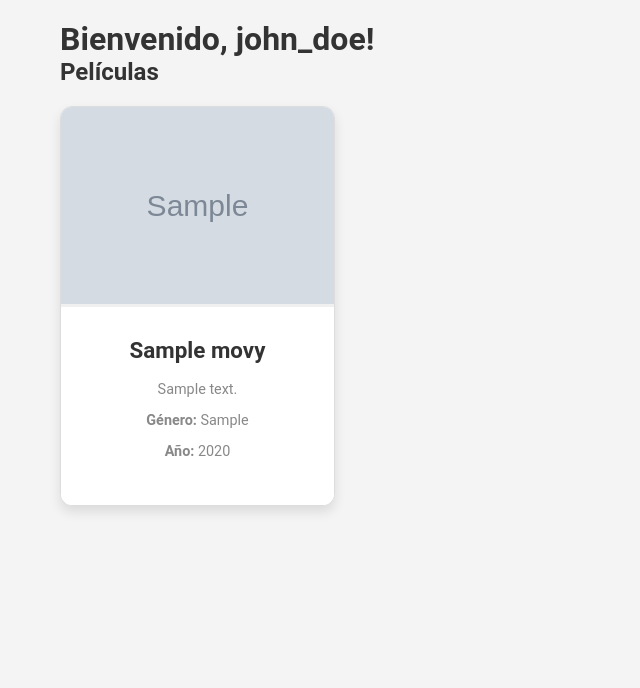
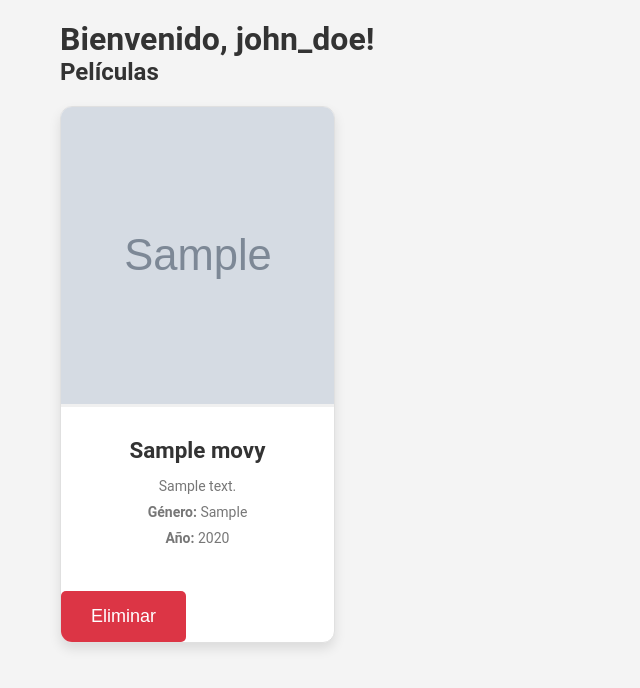
Before and after one commit to AstridLeal/ProyectoFinal_PopcornHour, a Flask app: page /dashboard in a window 1280 px wide. Shown: the part 59-747 px from the top of the page, without its empty margins (0-640 px from the left). Run offline with Flask 3, Linux system fonts and the light colour scheme; a user stored in the database is signed in; tables that the repository leaves empty hold one stand-in row (values such as "Sample post"); grey boxes marked "Sample" are stand-in pictures.

Commit message:
Proyecto mejorado y completado

```diff
--- a/routes.py
+++ b/routes.py
@@ -11,7 +11,14 @@ routes = Blueprint('routes', __name__)
 @routes.route('/')
 def index():
     movies = Movie.query.all()
-    return render_template('index.html', movies=movies)
+    movie_ratings = {}
+    for movie in movies:
+        comments = Comment.query.filter_by(movie_id=movie.id).all()
+        ratings = [comment.rating for comment in comments if comment.rating > 0]
+        average_rating = sum(ratings) / len(ratings) if ratings else 0
+        movie_ratings[movie.id] = average_rating
+
+    return render_template('index.html', movies=movies, movie_ratings=movie_ratings)
 
 # Ruta de registro
 @routes.route('/register', methods=['GET', 'POST'])
@@ -108,13 +115,24 @@ def dashboard():
         return redirect(url_for('routes.login'))
 
     movies = Movie.query.all()
-    return render_template('dashboard.html', movies=movies, username=session['username'], role=session['role'])
+    movie_ratings = {}
+    for movie in movies:
+        comments = Comment.query.filter_by(movie_id=movie.id).all()
+        ratings = [comment.rating for comment in comments if comment.rating > 0]
+        average_rating = sum(ratings) / len(ratings) if ratings else 0
+        movie_ratings[movie.id] = average_rating
+
+    return render_template('dashboard.html', movies=movies, movie_ratings=movie_ratings, username=session['username'], role=session['role'])
 
 # Ruta para ver detalles de una película
 @routes.route('/movie/<int:movie_id>', methods=['GET', 'POST'])
 def movie_detail(movie_id):
     movie = Movie.query.get_or_404(movie_id)
     comments = Comment.query.filter_by(movie_id=movie.id, parent_id=None).all()  # Solo comentarios principales
+
+    # Calcular el promedio de calificación
+    ratings = [comment.rating for comment in comments if comment.rating > 0]
+    average_rating = sum(ratings) / len(ratings) if ratings else 0
 
     if 'user_id' in session:
         user_role = session.get('role')
@@ -137,8 +155,21 @@ def movie_detail(movie_id):
             new_comment = Comment(movie_id=movie.id, user_id=session['user_id'], text=comment_text, rating=rating or 0, parent_id=parent_id)
             db.session.add(new_comment)
             db.session.commit()
-            flash('Comentario agregado exitosamente.', 'success')
+            flash('Comentario y calificación agregados exitosamente.', 'success')
 
             return redirect(url_for('routes.movie_detail', movie_id=movie.id))
 
-    return render_template('movie_details.html', movie=movie, comments=comments)
+    return render_template('movie_details.html', movie=movie, comments=comments, average_rating=average_rating, user_id=session.get('user_id'))
+
+# Ruta para eliminar una película (solo para moderadores)
+@routes.route('/delete_movie/<int:movie_id>', methods=['POST'])
+def delete_movie(movie_id):
+    if 'user_id' not in session or session.get('role') != 'moderator':
+        flash('No tienes permisos para eliminar películas.', 'danger')
+        return redirect(url_for('routes.dashboard'))
+
+    movie = Movie.query.get_or_404(movie_id)
+    db.session.delete(movie)
+    db.session.commit()
+    flash(f'Película "{movie.title}" eliminada exitosamente.', 'success')
+    return redirect(url_for('routes.dashboard'))
--- a/static/styles.css
+++ b/static/styles.css
@@ -66,15 +66,14 @@ nav ul li a:hover {
     overflow: hidden;
     transition: transform 0.3s ease, box-shadow 0.3s ease;
     cursor: pointer;
-    min-height: 400px; /* Fijar una altura mínima para que las tarjetas no cambien de tamaño */
-    height: 400px; /* Mantener una altura fija */
+    min-height: 450px; /* Fijar una altura mínima para que las tarjetas no cambien de tamaño */
     border: 1px solid #e0e0e0;
 }
 
 /* Imagen de la portada de la película */
 .movie-card img {
     width: 100%;
-    height: 200px; /* Establecer una altura fija para las imágenes */
+    height: 300px; /* Establecer una altura fija para las imágenes */
     object-fit: cover; /* Ajuste para mantener la proporción y recortar la imagen */
     border-bottom: 3px solid #f0f0f0;
     transition: transform 0.3s ease-in-out;
@@ -87,7 +86,6 @@ nav ul li a:hover {
     color: #333;
     margin: 15px;
     text-align: center;
-    flex-grow: 0;
 }
 
 /* Información de la película */
@@ -95,13 +93,6 @@ nav ul li a:hover {
     padding: 15px;
     text-align: center;
     background-color: #fff;
-    flex-grow: 1; /* Esto hace que la sección de información ocupe el espacio restante */
-}
-
-.movie-info h3 {
-    font-size: 16px;
-    color: #555;
-    margin-bottom: 10px;
 }
 
 .movie-info p {
@@ -137,75 +128,16 @@ nav ul li a:hover {
         width: 100%;
         margin: 15px 0;
         border-radius: 10px;
-        height: 400px; /* Mantener la altura fija */
+        min-height: 400px; /* Mantener la altura fija */
     }
 
     .movie-card h2 {
         font-size: 1.1rem;
     }
 
-    .movie-info h3 {
-        font-size: 14px;
-    }
-
     .movie-info p {
         font-size: 12px;
     }
-}
-
-/* Mejoras visuales para el texto de las películas */
-.movie-info h3 {
-    font-size: 1rem;
-    font-weight: 500;
-    color: #555;
-}
-
-.movie-info p {
-    font-size: 0.9rem;
-    color: #888;
-    margin-bottom: 8px;
-}
-
-/* Agregar un toque a la tarjeta: borde y sombra */
-.movie-card {
-    border: 1px solid #ddd;
-}
-
-.movie-card:hover {
-    transform: translateY(-6px);
-    box-shadow: 0 10px 15px rgba(0, 0, 0, 0.1);
-}
-
-/* Efectos de transición suaves */
-.movie-card img {
-    transition: all 0.3s ease;
-}
-
-.movie-card:hover img {
-    transform: scale(1.03);
-    opacity: 0.9;
-}
-
-/* Ajuste de la tipografía y espaciado */
-body {
-    font-family: 'Roboto', sans-serif;
-}
-
-h2, h3 {
-    font-weight: bold;
-}
-
-p {
-    line-height: 1.6;
-}
-
-/* Agregar algunos colores sutiles a los textos */
-h2, h3 {
-    color: #333;
-}
-
-p {
-    color: #777;
 }
 
 /* Estilos para los botones */
@@ -240,13 +172,13 @@ p {
     transform: translateY(-2px);
 }
 
-.btn-success {
-    background-color: #28a745;
+.btn-danger {
+    background-color: #dc3545;
     color: white;
 }
 
-.btn-success:hover {
-    background-color: #218838;
+.btn-danger:hover {
+    background-color: #c82333;
     transform: translateY(-2px);
 }
 
@@ -289,14 +221,17 @@ form input, form textarea, form select {
 }
 
 form button {
-    padding: 10px 20px;
+    padding: 15px 30px;  /* Aumentar el padding para hacer los botones más grandes */
+    font-size: 18px;  /* Aumentar el tamaño de la fuente */
     background-color: #007bff;
     color: white;
     border: none;
     border-radius: 5px;
     cursor: pointer;
+    transition: background-color 0.3s ease, transform 0.3s ease;
 }
 
 form button:hover {
     background-color: #0056b3;
+    transform: translateY(-2px);
 }
--- a/templates/base.html
+++ b/templates/base.html
@@ -4,17 +4,21 @@
     <meta charset="UTF-8">
     <meta name="viewport" content="width=device-width, initial-scale=1.0">
     <title>PopcornHour</title>
-    <!-- Aquí puedes incluir tus enlaces de CSS -->
     <link rel="stylesheet" href="{{ url_for('static', filename='styles.css') }}">
 </head>
 <body>
     <nav>
         <ul>
-            <li><a href="{{ url_for('routes.dashboard') }}">Dashboard</a></li>
-            {% if session['role'] == 'moderator' %}
-            <li><a href="{{ url_for('routes.add_movie') }}">Subir Película</a></li>
+            {% if session.get('user_id') %}
+                <li><a href="{{ url_for('routes.dashboard') }}">Dashboard</a></li>
+                {% if session['role'] == 'moderator' %}
+                    <li><a href="{{ url_for('routes.add_movie') }}">Subir Película</a></li>
+                {% endif %}
+                <li><a href="{{ url_for('routes.logout') }}">Cerrar sesión</a></li>
+            {% else %}
+                <li><a href="{{ url_for('routes.login') }}">Iniciar sesión</a></li>
+                <li><a href="{{ url_for('routes.register') }}">Registrarse</a></li>
             {% endif %}
-            <li><a href="{{ url_for('routes.index') }}">Cerrar sesión</a></li>
         </ul>
     </nav>
 
--- a/templates/dashboard.html
+++ b/templates/dashboard.html
@@ -13,9 +13,13 @@
             <p><strong>Año:</strong> {{ movie.year }}</p>
         </div>
         {% if role == 'standard' %}
-        <!-- Mostrar botones solo si el usuario es estándar -->
         <a href="{{ url_for('routes.movie_detail', movie_id=movie.id) }}" class="btn btn-primary">Calificar</a>
         <a href="{{ url_for('routes.movie_detail', movie_id=movie.id) }}" class="btn btn-secondary">Comentar</a>
+        {% endif %}
+        {% if role == 'moderator' %}
+        <form method="POST" action="{{ url_for('routes.delete_movie', movie_id=movie.id) }}" style="display:inline;">
+            <button type="submit" class="btn btn-danger">Eliminar</button>
+        </form>
         {% endif %}
     </div>
     {% endfor %}
```
Also changed, not shown: templates/index.html (+4 -6 lines), templates/movie_details.html (+9 -2 lines).
